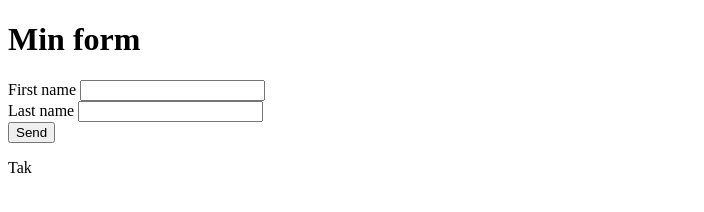
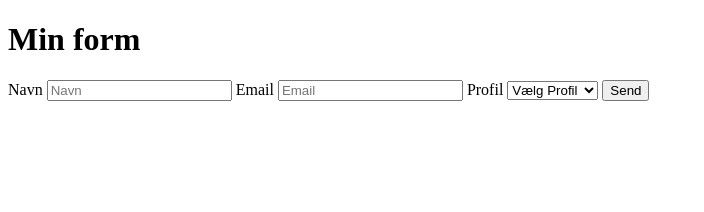
Before and after one commit to lauritshartmann/forms, a plain HTML site: page index.html in a window 1280 px wide. Shown: the whole page, without its empty margins (0-704 px from the left). Drawn offline with Linux system fonts and the light colour scheme.

Commit message:
opdateret html

```diff
--- a/index.html
+++ b/index.html
@@ -9,15 +9,26 @@
 </head>
 
 <body>
-    <h1>Min form</h1>
     <main>
+        <h1>Min form</h1>
+
         <form name="laurits formular" netlify>
-            <div class="formfield"> <label for="firstname">First name</label> <input id="firstname"
-                    name="userfirstname"> </div>
-            <div class="formfield"> <label for="lastname">Last name</label> <input id="lastname" name="userlastname">
-            </div>
+            <label>
+                Navn
+                <input placeholder="Navn" type="text" name="navn" required>
+            </label>
+            <label>
+                Email
+                <input placeholder="Email" type="email" name="email" required>
+            </label>
+            <label>
+                Profil
+                <select name="liste">
+                    <option value="">Vælg Profil</option>
+                    <option value="studerende">Studerende</option>
+                </select>
+            </label>
             <button type="submit">Send</button>
-            <p>Tak</p>
         </form>
     </main>
 </body>
```
